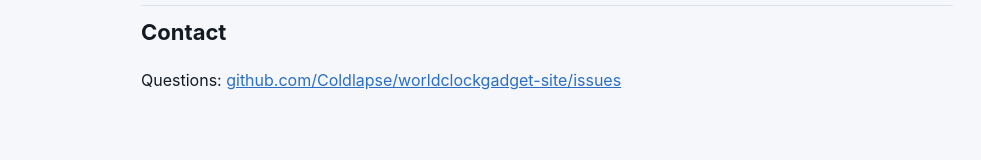
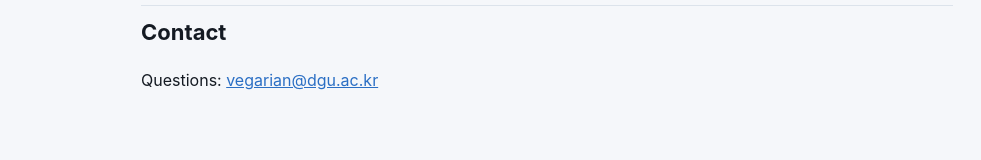
Before and after one commit to Coldlapse/worldclockgadget-site, a plain HTML site: page privacy.html in a window 1280 px wide. Shown: the part 1852-2012 px from the top of the page, without its empty margins (93-1074 px from the left). Drawn offline with Linux system fonts and the light colour scheme; a web font is replaced by a local one.

Commit message:
문의 연락처를 이메일로 변경
사이트의 문의 링크와 개인정보 처리방침의 문의처를 사이트 저장소 이슈 페이지에서 이메일로 바꿨다.

```diff
--- a/privacy.html
+++ b/privacy.html
@@ -72,7 +72,7 @@
         <p>If this policy changes, the new version will be posted on this page with a new effective date.</p>
 
         <h2>Contact</h2>
-        <p>Questions: <a href="https://github.com/Coldlapse/worldclockgadget-site/issues">github.com/Coldlapse/worldclockgadget-site/issues</a></p>
+        <p>Questions: <a href="mailto:vegarian@dgu.ac.kr">vegarian@dgu.ac.kr</a></p>
       </div>
 
       <!-- 한국어 -->
@@ -110,7 +110,7 @@
         <p>이 방침이 바뀌면 새 시행일과 함께 이 페이지에 게시합니다.</p>
 
         <h2>문의</h2>
-        <p><a href="https://github.com/Coldlapse/worldclockgadget-site/issues">github.com/Coldlapse/worldclockgadget-site/issues</a></p>
+        <p><a href="mailto:vegarian@dgu.ac.kr">vegarian@dgu.ac.kr</a></p>
       </div>
     </div>
   </main>
```
Also changed, not shown: index.html (+1 -1 lines), 1 other file.
